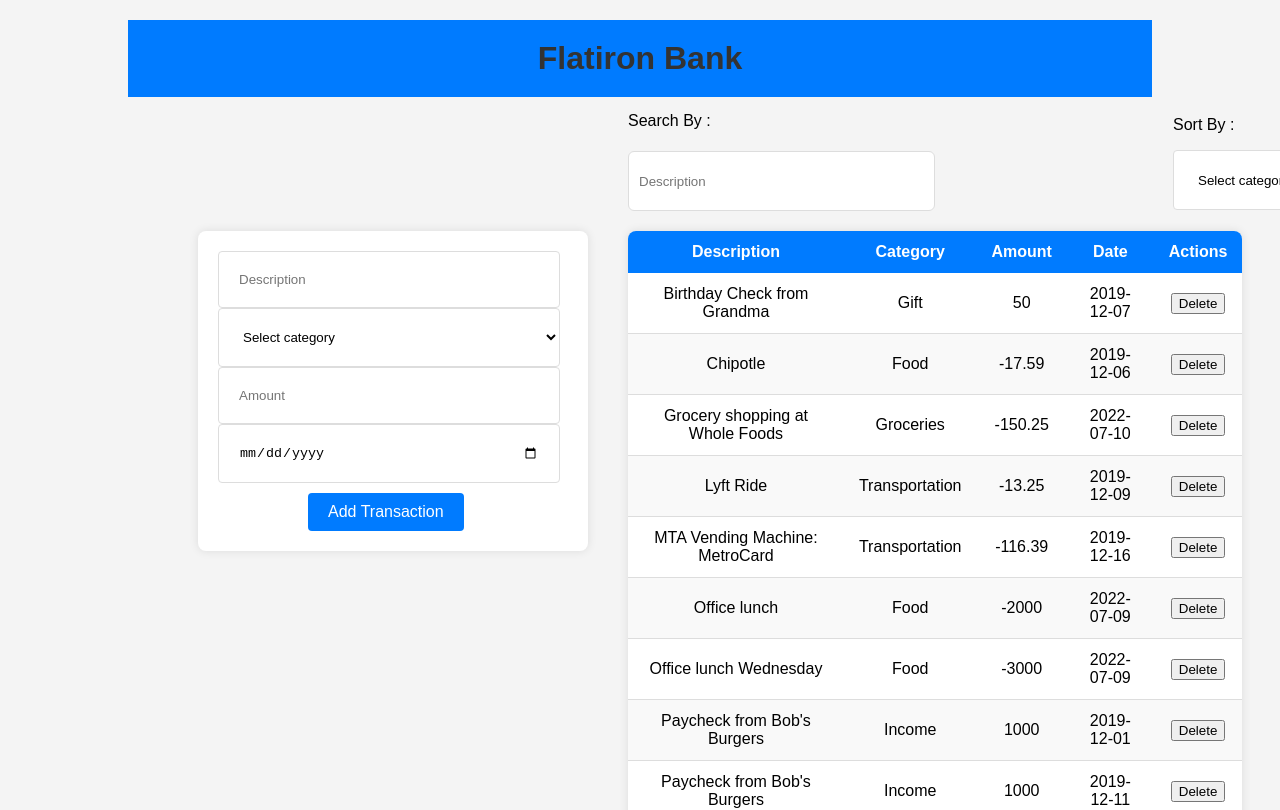
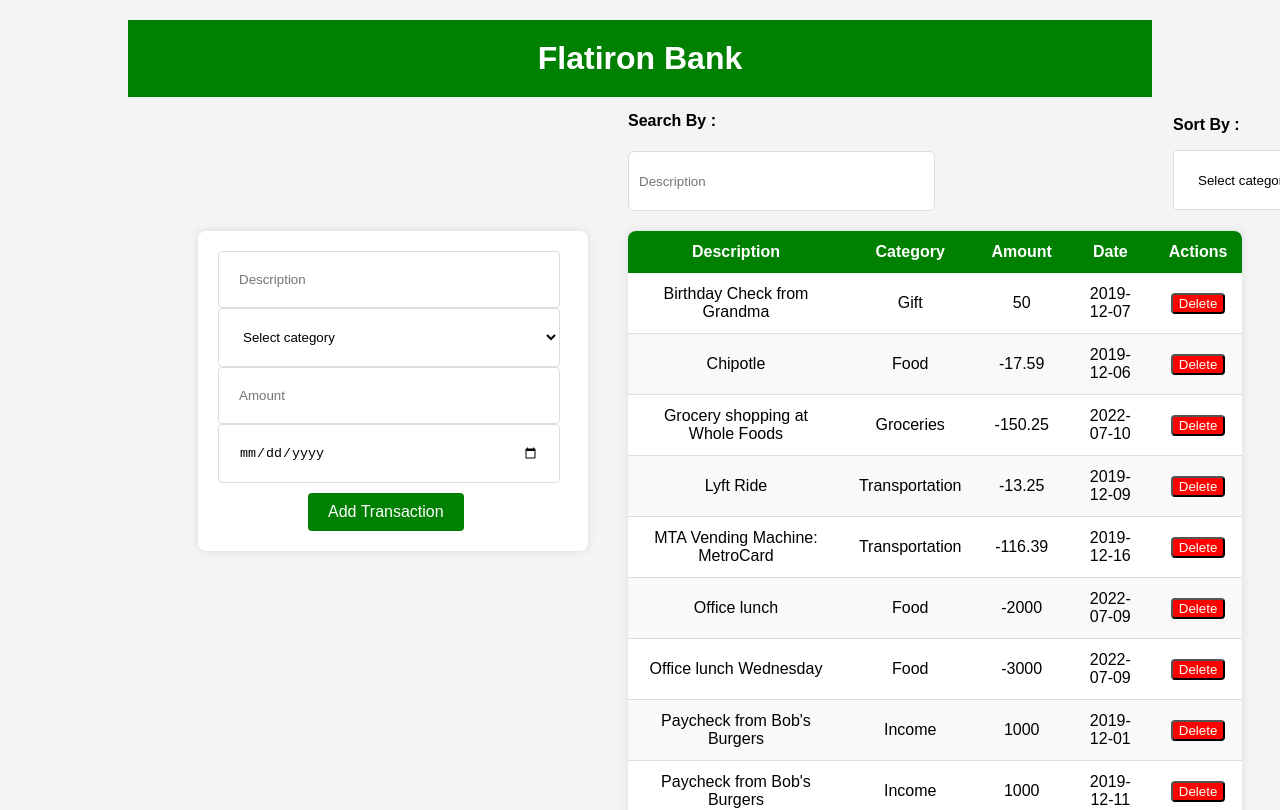
Before and after one commit to code-iddih/task-phase2-week-01-code-challenge, a React (Create React App) app: page / in a window 1280 px wide. Shown: the top 810 px of the page. Built offline with nearby package versions, Linux system fonts and the light colour scheme; data requests are answered from the project's data file.

Commit message:
Adding more CSS

```diff
--- a/src/index.css
+++ b/src/index.css
@@ -15,11 +15,11 @@ body {
 /* Header */
 h1 {
   text-align: center;
-  color: #333;
+  color: #fff;
 }
 
 .header {
-  background-color: #007bff;
+  background-color: green;
   color: white;
   padding: 20px 0;
   text-align: center;
@@ -69,7 +69,7 @@ option {
 form button {
   padding: 10px 20px;
   border: none;
-  background-color: #007bff;
+  background-color: green;
   color: #fff;
   border-radius: 4px;
   cursor: pointer;
@@ -79,7 +79,7 @@ form button {
 }
 
 form button:hover {
-  background-color: #0056b3;
+  background-color: rgb(27, 160, 27);
 }
 
 /* Table Styles */
@@ -97,7 +97,7 @@ table {
 }
 
 thead {
-  background-color: #007bff;
+  background-color: green;
   color: #fff;
 }
 
@@ -107,7 +107,7 @@ thead th {
 }
 
 thead th:hover {
-  background-color: #0056b3;
+  background-color: rgb(27, 160, 27);
 }
 
 tbody tr {
@@ -127,6 +127,16 @@ tbody tr:last-child {
   border-bottom: none;
 }
 
+button {
+  background-color: red;
+  border-radius: 4px;
+  color: #fff;
+}
+
+button:hover {
+  background-color: rgb(143, 49, 49);
+}
+
 button.delete {
   background-color: #dc3545;
   border: none;
@@ -137,7 +147,7 @@ button.delete {
 }
 
 button.delete:hover {
-  background-color: #c82333;
+  background-color: rgb(27, 160, 27);
 }
 
 /* Search Bar */
@@ -171,3 +181,12 @@ button.delete:hover {
 #category {
   height:60px;
 }
+
+p {
+  font-weight: bolder;
+}
+
+option:hover {
+  outline: none;
+  background-color: green;
+}
```
